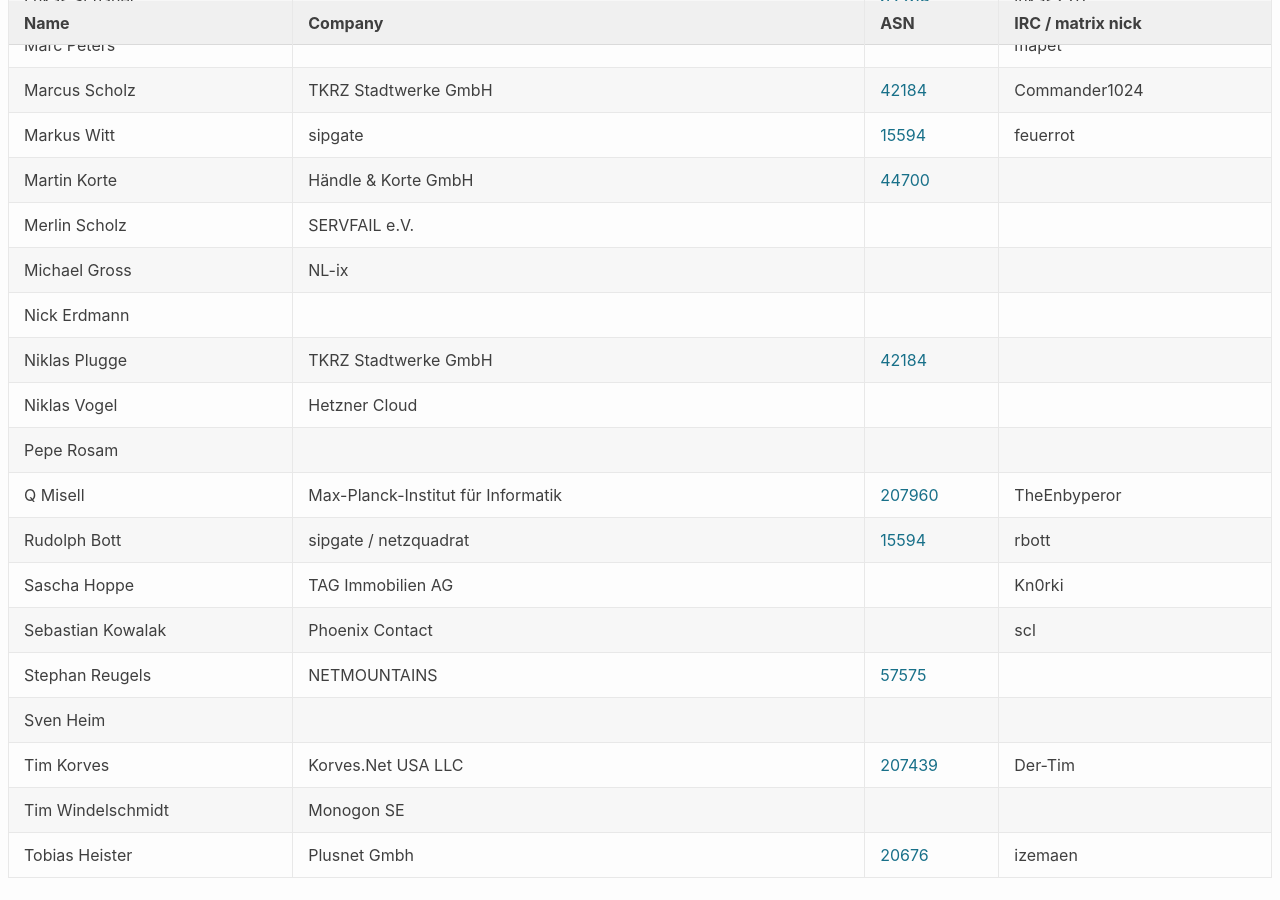
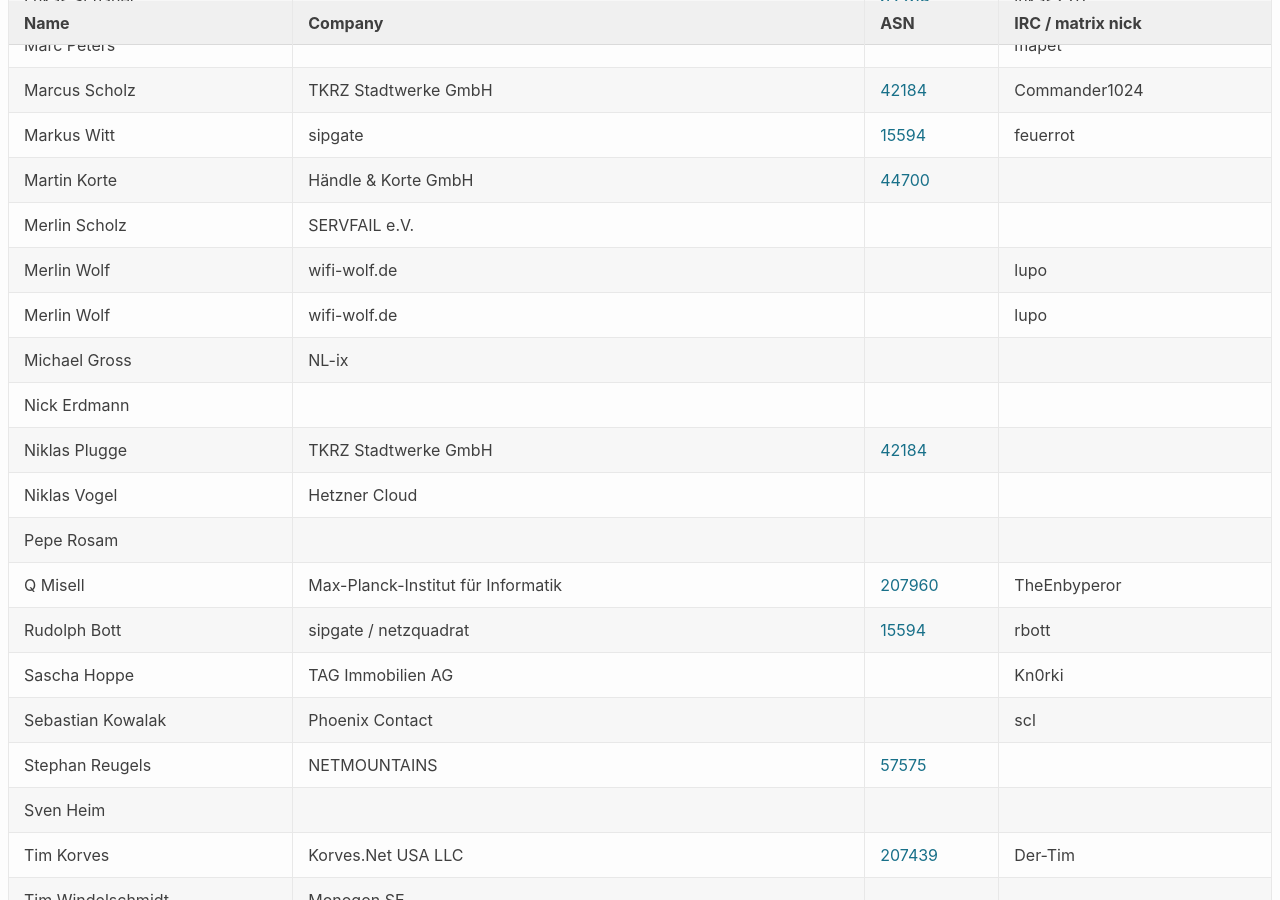
Before and after one commit to denog/pretix-attendeelist, a Jekyll site: the page built from denogmeetup25-05/index.markdown, in a window 1280 px wide and 900 px high, scrolled down 1201 px. Built offline with Jekyll 4.4.1, drawn with Linux system fonts in a browser that asks for light colours.

Commit message:
Latest data: Mon Jun  2 07:48:06 UTC 2025

```diff
--- a/_data/attendees_denogmeetup25-05.json
+++ b/_data/attendees_denogmeetup25-05.json
@@ -186,6 +186,18 @@
     "asn": null
   },
   {
+    "name": "Merlin Wolf",
+    "company": "wifi-wolf.de",
+    "irc": "lupo",
+    "asn": null
+  },
+  {
+    "name": "Merlin Wolf",
+    "company": "wifi-wolf.de",
+    "irc": "lupo",
+    "asn": null
+  },
+  {
     "name": "Michael Gross",
     "company": "NL-ix",
     "irc": null,
```
